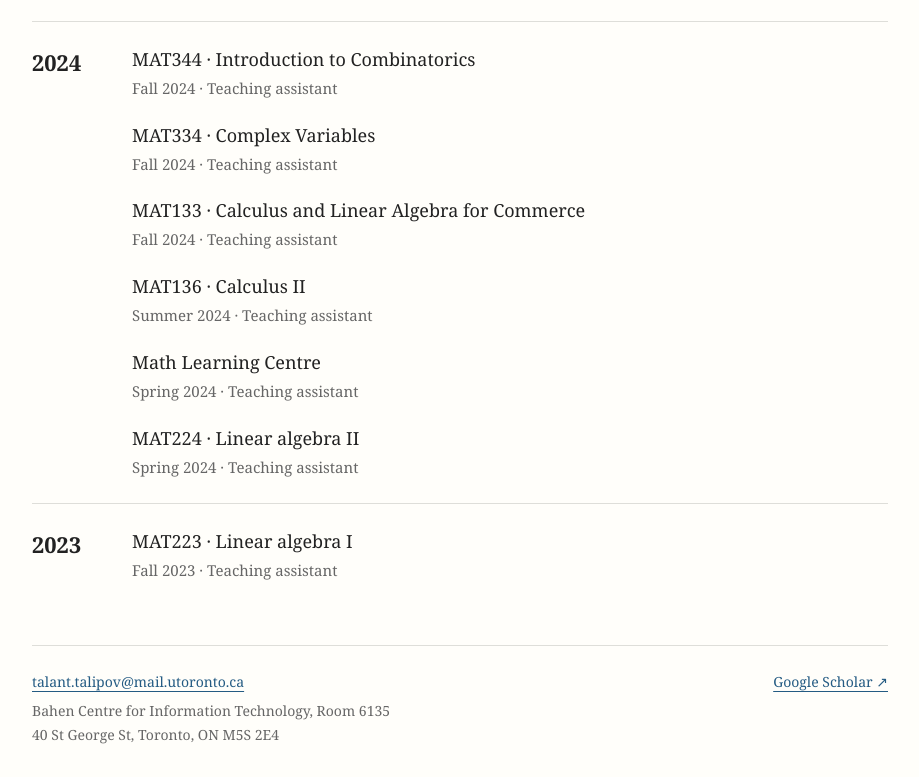
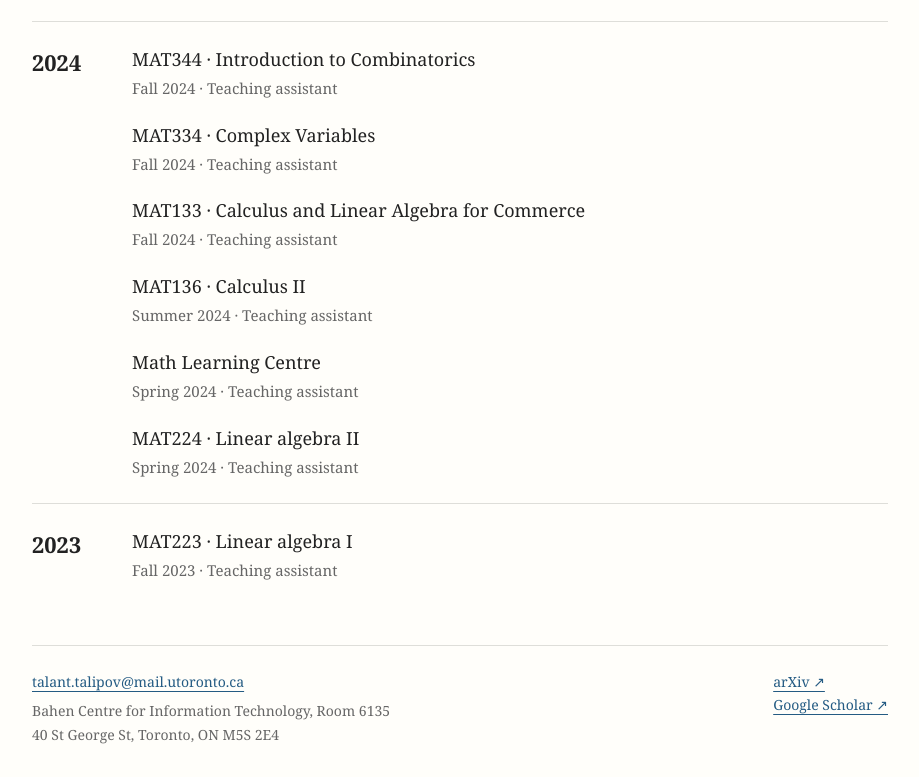
Before and after one commit to talantlive/talantlive.github.io, a plain HTML site: page teaching.html in a window 1280 px wide. Shown: the part 865-1642 px from the top of the page, without its empty margins (180-1099 px from the left). Drawn offline with Linux system fonts and the light colour scheme.

Commit message:
Update footer to include arXiv link
Added arXiv link to the footer alongside Google Scholar.

```diff
--- a/teaching.html
+++ b/teaching.html
@@ -57,7 +57,10 @@
   </main>
   <footer class="site-footer">
     <address><a href="mailto:talant.talipov@mail.utoronto.ca">talant.talipov@mail.utoronto.ca</a><br>Bahen Centre for Information Technology, Room 6135<br>40 St George St, Toronto, ON M5S 2E4</address>
-    <a href="https://scholar.google.ca/citations?user=2EUzQp4AAAAJ&amp;hl=en">Google Scholar ↗</a>
+    <div>
+      <a href="https://arxiv.org/a/talipov_t_1.html">arXiv ↗</a><br>
+      <a href="https://scholar.google.ca/citations?user=2EUzQp4AAAAJ&amp;hl=en">Google Scholar ↗</a>
+    </div>
   </footer>
 </body>
 </html>
```
